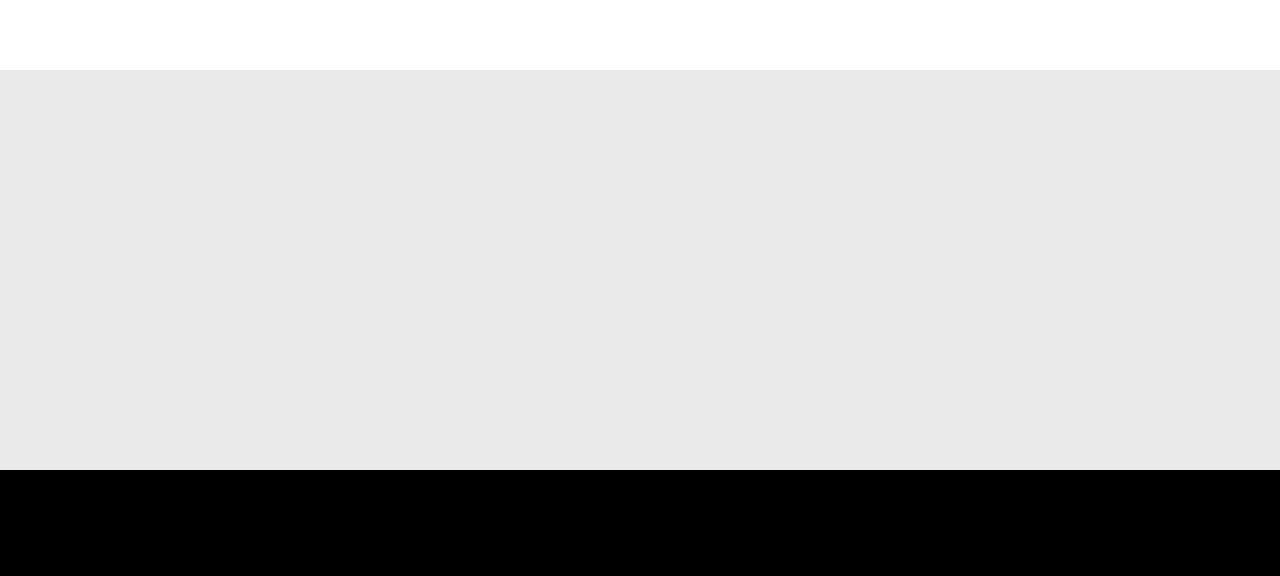
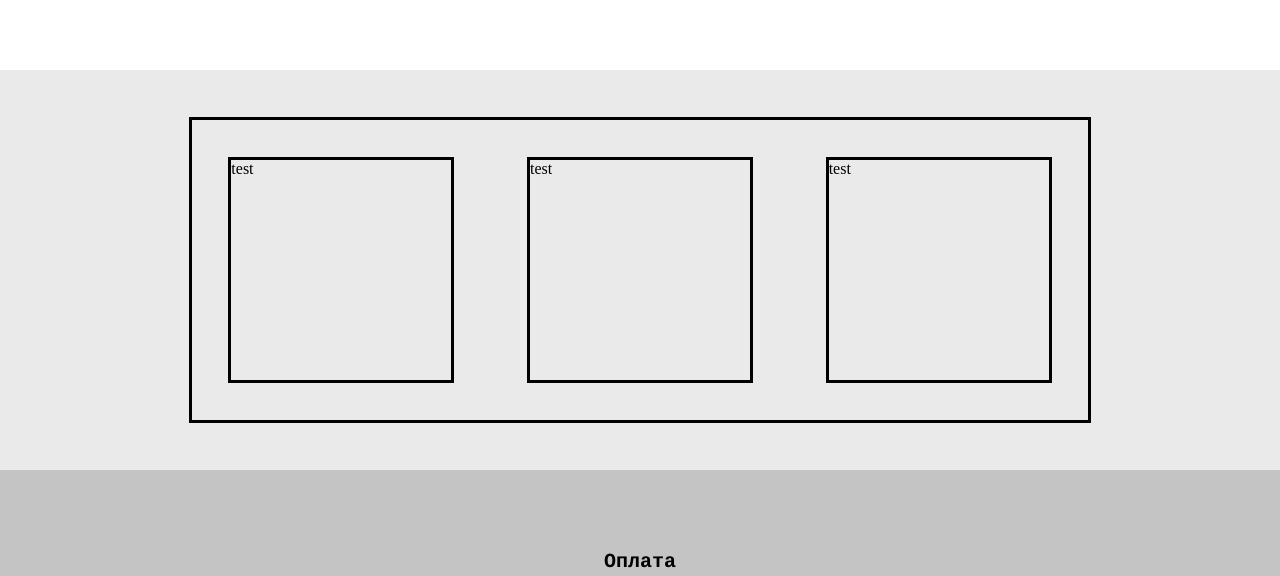
Before and after one commit to dawdawich/gerdamoon, a Next.js app: page / in a window 1280 px wide. Shown: the part 376-952 px from the top of the page. Before the commit the page ends 846 px from the top, so only its background shows below. Built offline with nearby package versions, Linux system fonts and the light colour scheme.

Commit message:
added new content block to index

```diff
--- a/pages/index.js
+++ b/pages/index.js
@@ -31,12 +31,42 @@ export default () => (
             </div>
         </div>
         <div className='content' style={{background: '#eaeaea'}}>
-            <div>
-
+            <div style={{
+                border: 'solid', width: '70%', height: 300,
+                left: 0, right: 0, top: 0, bottom: 0, margin: 'auto',
+                display: 'flex', justifyContent: 'space-around', flexDirection: 'row', alignItems: 'center'
+            }}>
+                <div className='product-variant'>
+                    test
+                </div>
+                <div className='product-variant'>
+                    test
+                </div>
+                <div className='product-variant'>
+                    test
+                </div>
+            </div>
+        </div>
+        <div className='content' style={{background: '#C4C4C4', flexDirection: 'column'}}>
+            <div style={{
+                width: 'auto', height: 'auto', marginTop: 80,
+                textAlign: 'center', fontSize: 20, fontFamily: 'Courier', fontWeight: 'bold'
+            }}>
+                Оплата
+            </div>
+            <div style={{width: '50%', margin: 'auto'}}>
+                minim veniam, quis nostrud exercitation ullamco laboris nisi ut aliquip ex ea commodo consequat. Duis aute irure dolor in reprehenderit in voluptate velitminim veniam, quis nostrud exercitation ullamco laboris nisi ut aliquip ex ea commodo consequat. Duis aute irure dolor in reprehenderit in voluptate velit
             </div>
         </div>
         <style jsx>{`
-        .content {
+
+            .product-variant {
+                width: 220px;
+                height: 220px;
+                border: solid;
+            }
+
+            .content {
                 display: flex;
                 height: 400px;
                 width: 100%;
@@ -50,7 +80,7 @@ export default () => (
                 -ms-user-select: none; /* Internet Explorer/Edge */
                  user-select: none; /* Non-prefixed version, currently
                                   supported by Chrome and Opera */
-}
+            }
         `}</style>
         <style global jsx>{`
       body {
```
